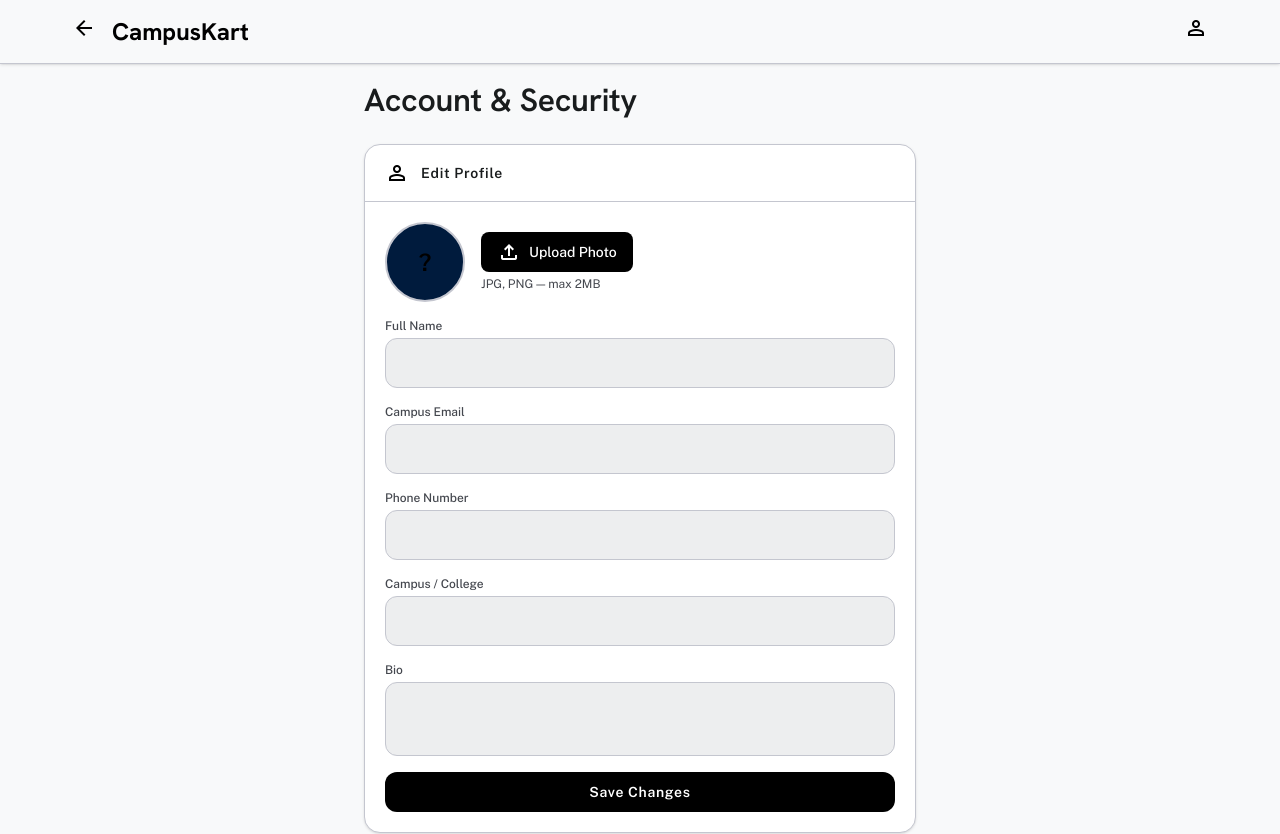
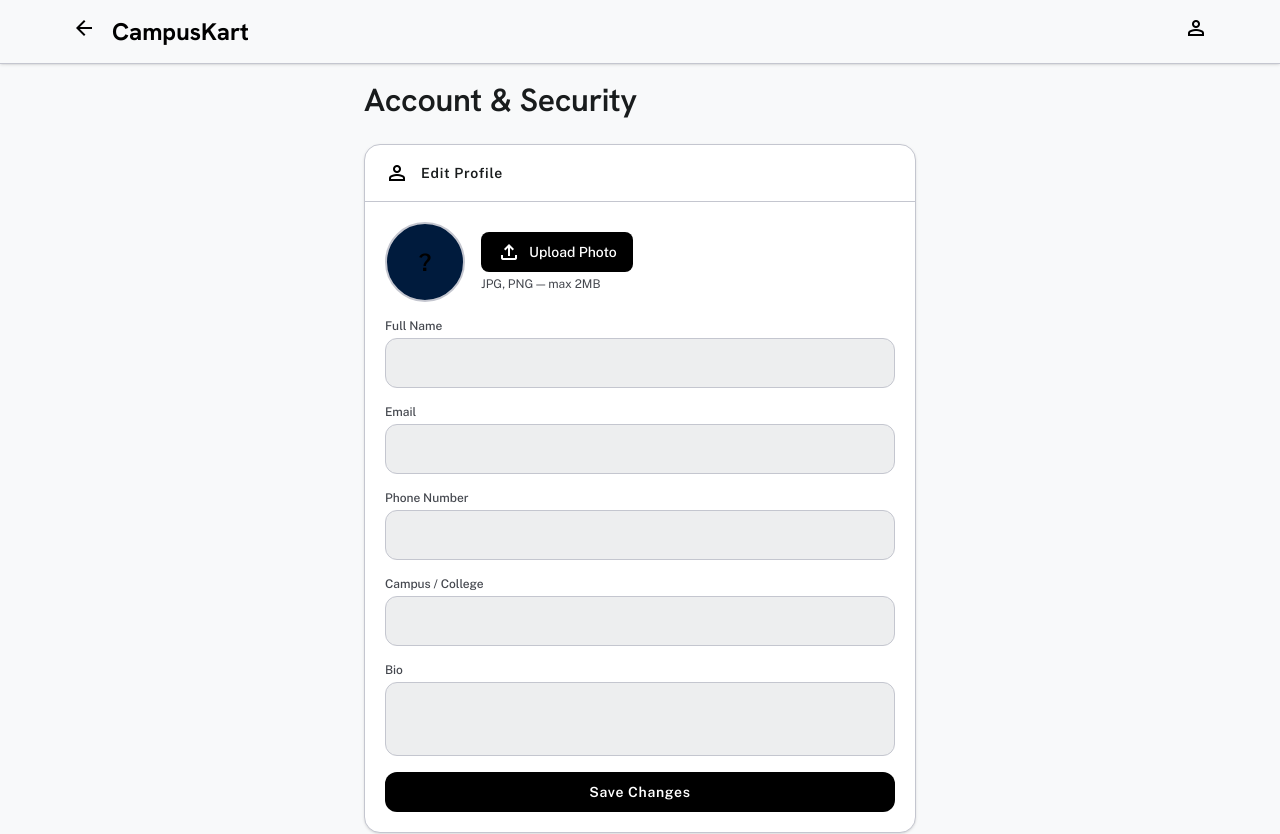
Before and after one commit to snairhridya/campuskartnew, a Next.js app: page /account in a window 1280 px wide. Shown: the top 834 px of the page. Built offline with nearby package versions, Linux system fonts and the light colour scheme; no server answers.

Commit message:
Rename Campus Email to Email in account page

```diff
--- a/app/account/page.tsx
+++ b/app/account/page.tsx
@@ -170,7 +170,7 @@ export default function AccountPage() {
               />
             </div>
             <div className="flex flex-col gap-1">
-              <label htmlFor="acc-email" className="font-label-md text-label-md text-on-surface-variant">Campus Email</label>
+              <label htmlFor="acc-email" className="font-label-md text-label-md text-on-surface-variant">Email</label>
               <input
                 id="acc-email"
                 type="email"
```
